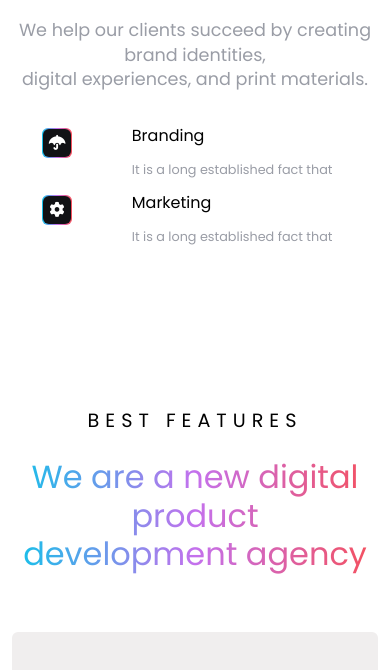
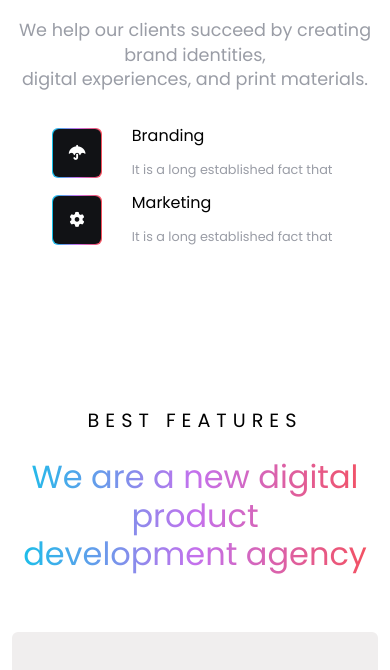
Before and after one commit to developerhrhabib/Responsive-Project, a plain HTML site: page index.html in a window 390 px wide. Shown: the part 800-1470 px from the top of the page. Drawn offline with Linux system fonts and the light colour scheme.

Commit message:
Update style.css

```diff
--- a/assets/css/style.css
+++ b/assets/css/style.css
@@ -254,11 +254,11 @@ img{
         width: 60%;
     }
     .icon{
-        width: 30px;
-        height: 30px;
-        line-height: 30px;
+        width: 50px;
+        height: 50px;
+        line-height: 50px;
         font-size: 15px;
-        left: 30px;
+        left: 40px;
     }
     .flex-block-6 span{
         display: none;
```
